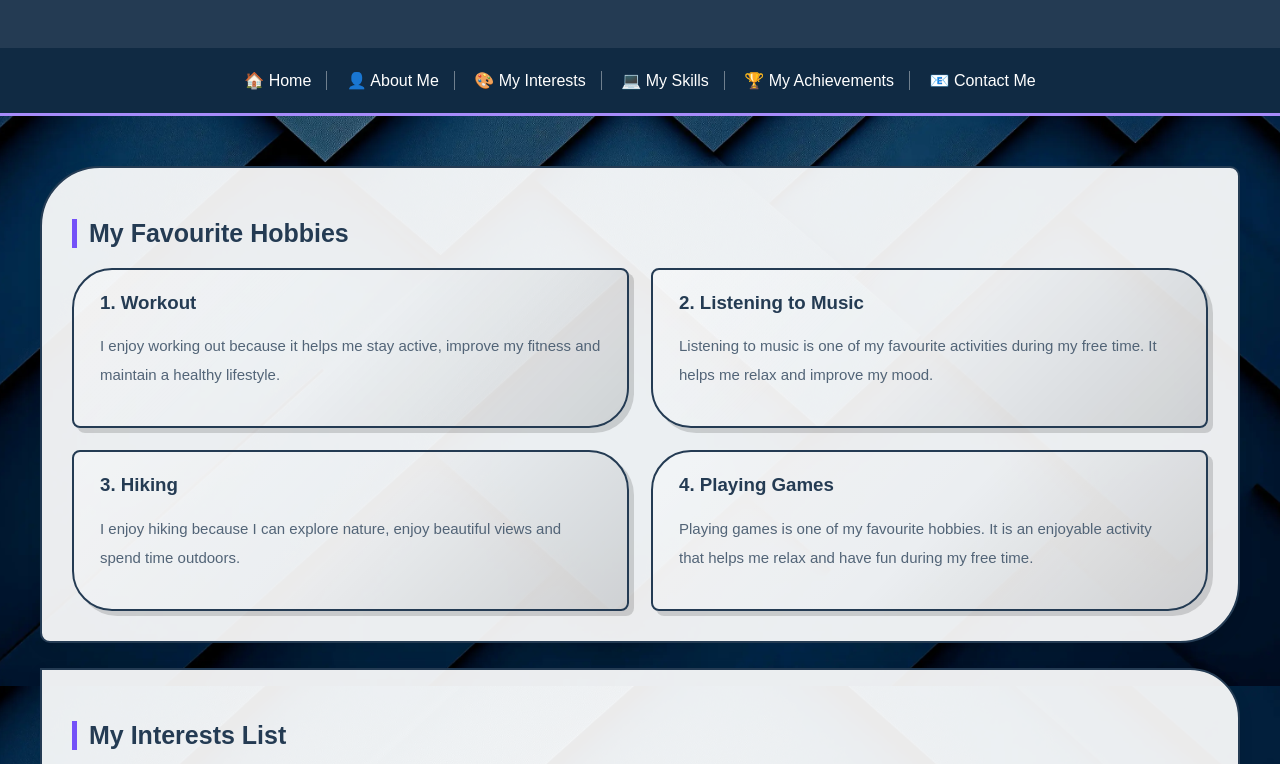
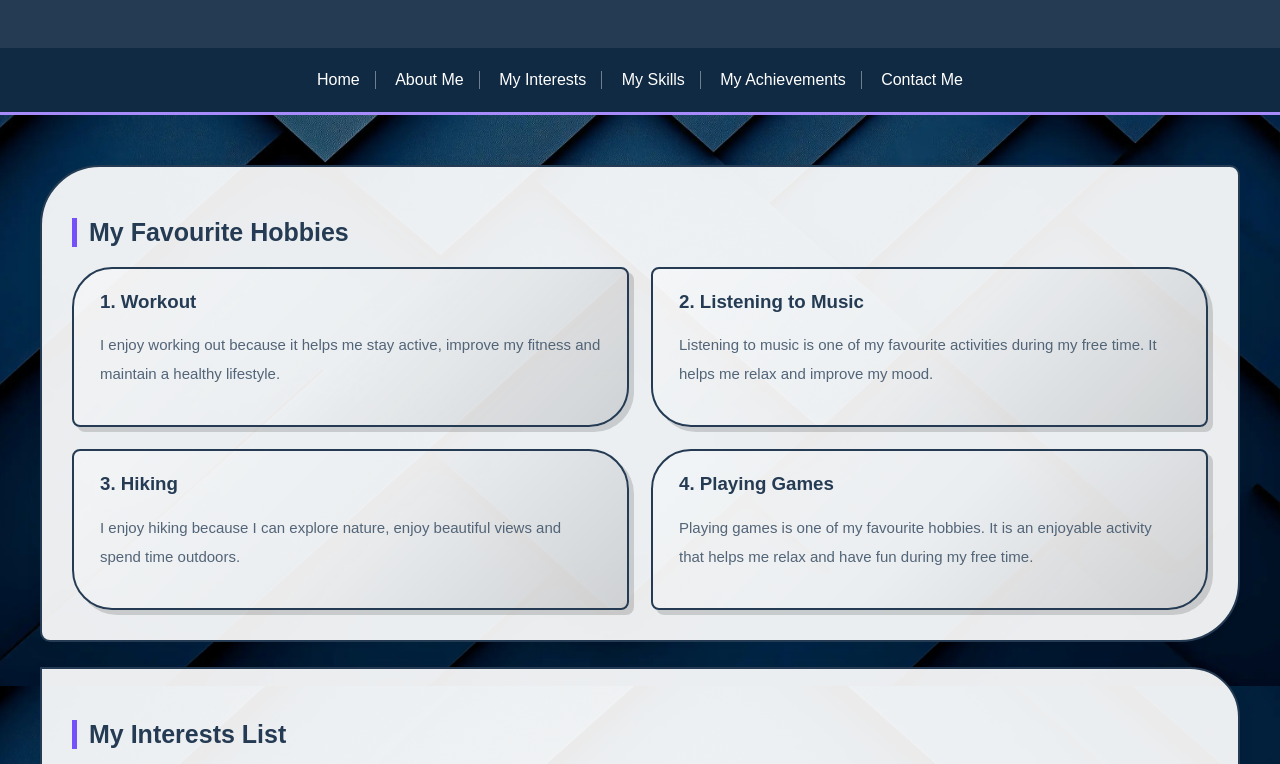
Before and after one commit to Hafizz15/my-portfolio, a plain HTML site: page Interests.html in a window 1280 px wide. Shown: the part 114-878 px from the top of the page. Drawn offline with Linux system fonts and the light colour scheme.

Commit message:
Fix HTML encoding issues in Interests.html

```diff
--- a/Interests.html
+++ b/Interests.html
@@ -20,12 +20,12 @@
 
     <!-- NAVIGATION -->
     <nav>
-    <a href="index.html">🏠 Home</a>
-    <a href="about.html">👤 About Me</a>
-    <a href="Interests.html">🎨 My Interests</a>
-    <a href="myskills.html">💻 My Skills</a>
-    <a href="achievement.html">🏆 My Achievements</a>
-    <a href="Career.html">📧 Contact Me</a>
+    <a href="index.html">Home</a>
+    <a href="about.html">About Me</a>
+    <a href="Interests.html">My Interests</a>
+    <a href="myskills.html">My Skills</a>
+    <a href="achievement.html">My Achievements</a>
+    <a href="Career.html">Contact Me</a>
 </nav>
 
 
```
